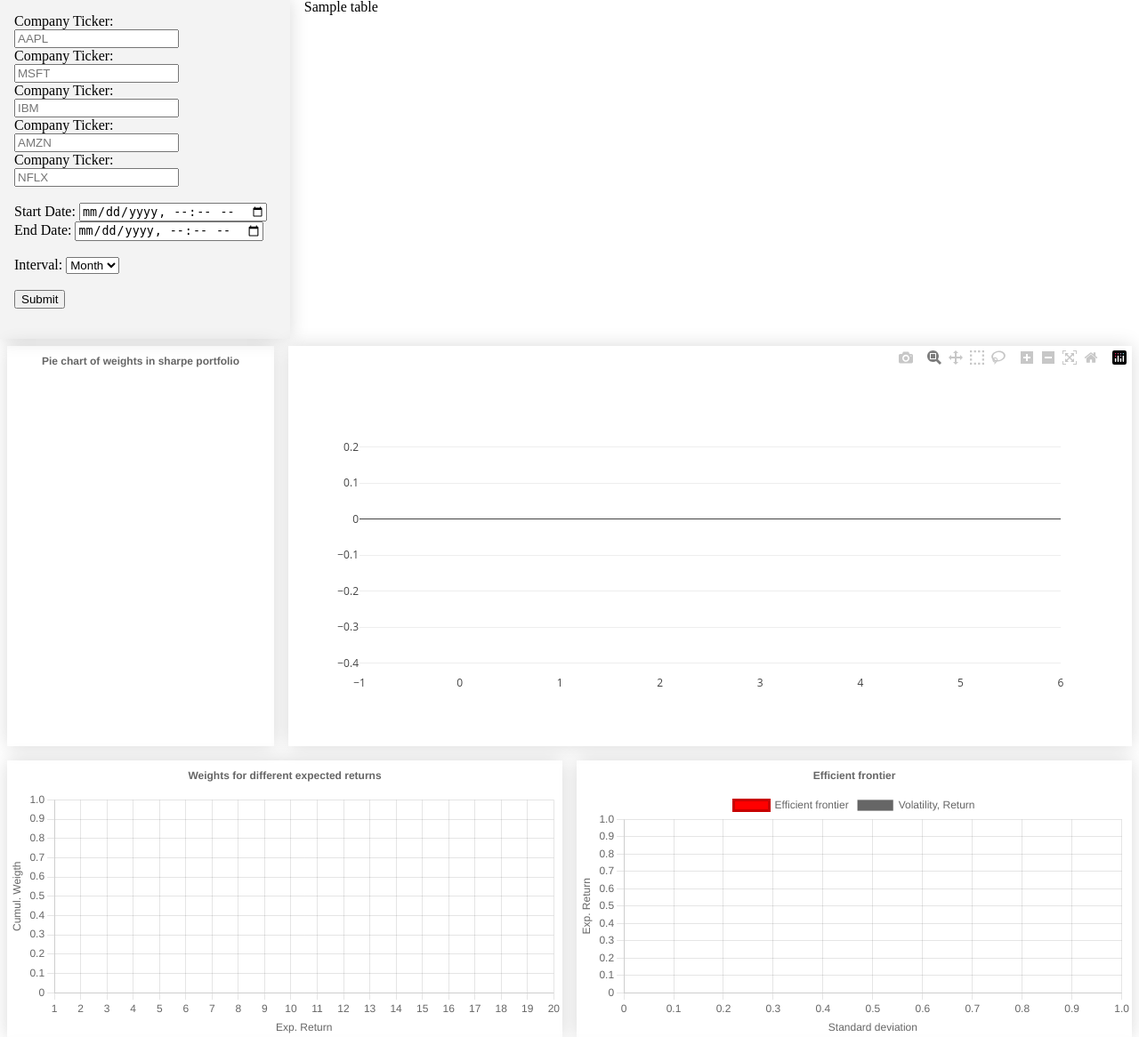
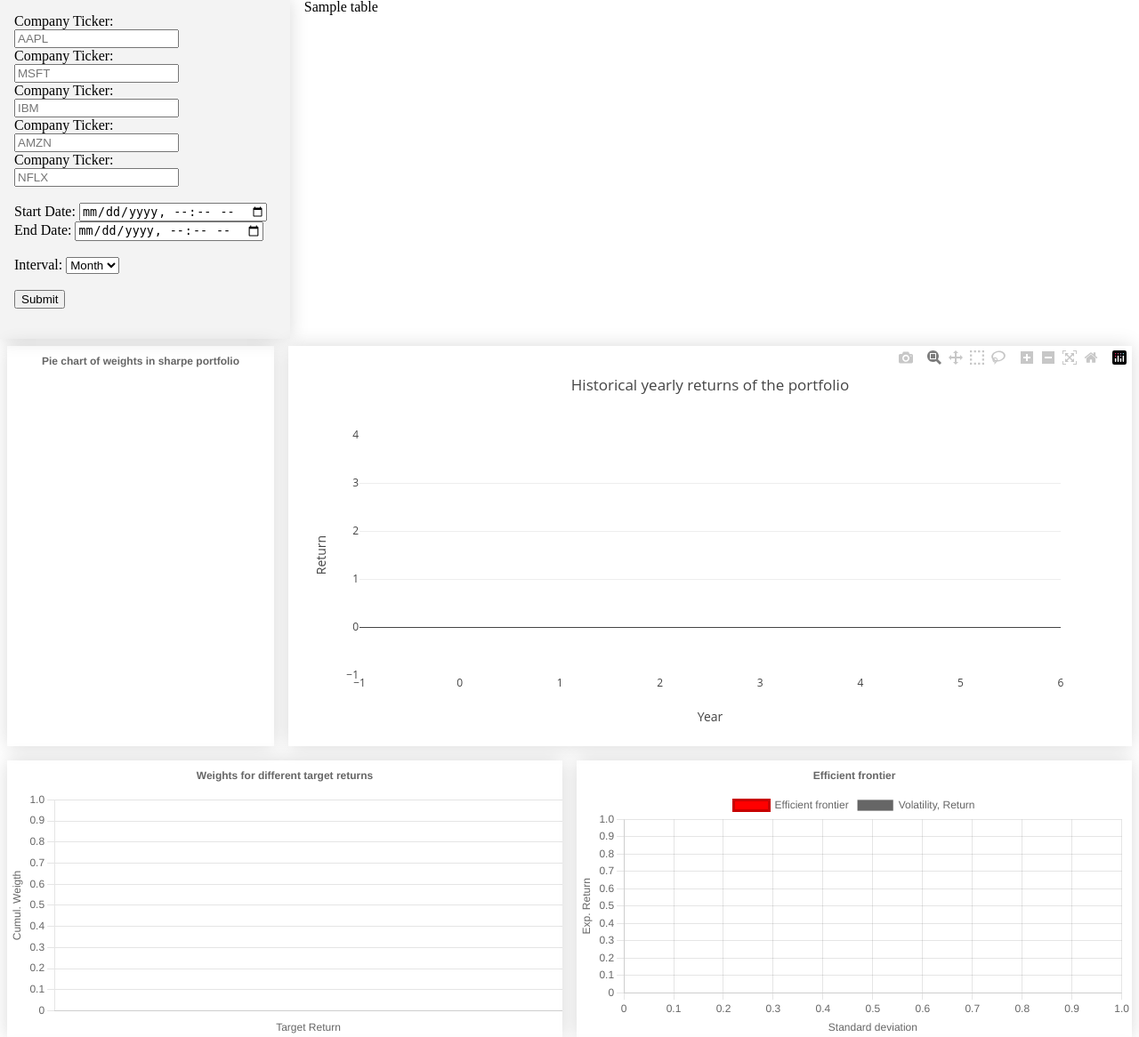
Before and after one commit to jessekeranen/webApp, a Flask app: template templates/index.html in a window 1280 px wide. Shown: the part 102-1268 px from the top of the page at 89% size. Run offline with Flask 2, Linux system fonts and the light colour scheme; the template is opened without the code that fills it: most values are stand-ins (such as "Sample title", 1, 10 or a date in 2020); some libraries are stand-ins or nearby versions.

Commit message:
correct axes

```diff
--- a/app.py
+++ b/app.py
@@ -18,10 +18,10 @@
     end = str(request.form["end"])
     interval = str(request.form["interval"])
 
-    df, labels, prices, tickers, rand, color, eff_frontier, weights, info, yearly_returns = logic.getdata(names, interval)
+    df, labels, prices, tickers, rand, color, eff_frontier, weights, info, yearly_returns, year_dates, target_returns = logic.getdata(names, interval)
     flash("You chose: " + str(tickers) + " from" + start + " to " + end + " with interval of " + interval)
 
     return render_template("index.html", tables1=[df.tail(10).to_html(index=False, index_names=False)],
                            tables2=[info.to_html()], labels=labels, values=prices, names=tickers, rand=rand,
                            color=color, eff=eff_frontier, weights=weights, allocations=info["Weight"].to_list(),
-                           yearly_returns=yearly_returns[:-5])
+                           yearly_returns=yearly_returns, year_dates=year_dates, target_returns=target_returns)
--- a/templates/index.html
+++ b/templates/index.html
@@ -99,18 +99,20 @@
     var array = {{ values | safe }};
     var names = {{ names | safe }};
     var allocation = {{ allocations | safe }};
-    //var profits = {{ yearly_returns | safe }};
+    var profits = {{ yearly_returns | safe }};
     var labels = {{ labels | safe }}
-    var profits = [0.1, 0.2, -0.1, 0, -0.4 ]
+    //var profits = [0.1, 0.2, -0.1, 0, -0.4 ]
+    var target_returns = {{ target_returns | safe }}
+    var year_dates = {{ year_dates | safe }}
 
 
     var barChartData = Array();
     var barChartLabels = Array();
     var barChartColors = Array();
 
-    for (let i = 0; i < 6; i++) {
+    for (let i = 0; i < profits.length; i++) {
         barChartData[i] = profits[i];
-        barChartLabels[i] = names[i];
+        barChartLabels[i] = year_dates[i];
         barChartColors[i] = color(profits[i])[0];
     }
 
@@ -129,7 +131,23 @@
         type: "bar"
     }];
 
-    Plotly.newPlot(ctx5, data);
+    var layout = {
+        title: 'Historical yearly returns of the portfolio',
+        yaxis: {
+            autorange: true,
+            title: {
+                text: 'Return'
+            }
+        },
+        xaxis: {
+            title: {
+              text: 'Year'
+            }
+
+        }
+    }
+
+    Plotly.newPlot(ctx5, data, layout);
 
     var lineChartData = [];
 
@@ -143,7 +161,7 @@
     });
 
     const ctx = document.getElementById('firstChart');
-    var layout = {
+    var layout2 = {
         title: 'Line chart of stock prices within portfolio',
         yaxis: {
             type: 'log',
@@ -151,7 +169,7 @@
         }
     }
 
-    Plotly.newPlot(ctx, lineChartData, layout);
+    Plotly.newPlot(ctx, lineChartData, layout2);
 
     const ctx2 = document.getElementById('secondChart').getContext("2d");
 
@@ -200,7 +218,7 @@
     const ctx3 = document.getElementById('thirdChart').getContext("2d");
 
     var lineChartData2 = {
-        labels: [1, 2, 3, 4, 5, 6, 7, 8, 9, 10, 11, 12, 13, 14, 15, 16, 17, 18, 19, 20],
+        labels: target_returns,
         datasets: []
     };
 
@@ -230,14 +248,14 @@
                 x: {
                     title: {
                         display: true,
-                        text: 'Exp. Return'
+                        text: 'Target Return'
                     }
                 }
             },
             plugins: {
                 title: {
                     display: true,
-                    text: 'Weights for different expected returns'
+                    text: 'Weights for different target returns'
                 },
             },
             elements: {
```
Also changed, not shown: logic.py (+9 -3 lines).
